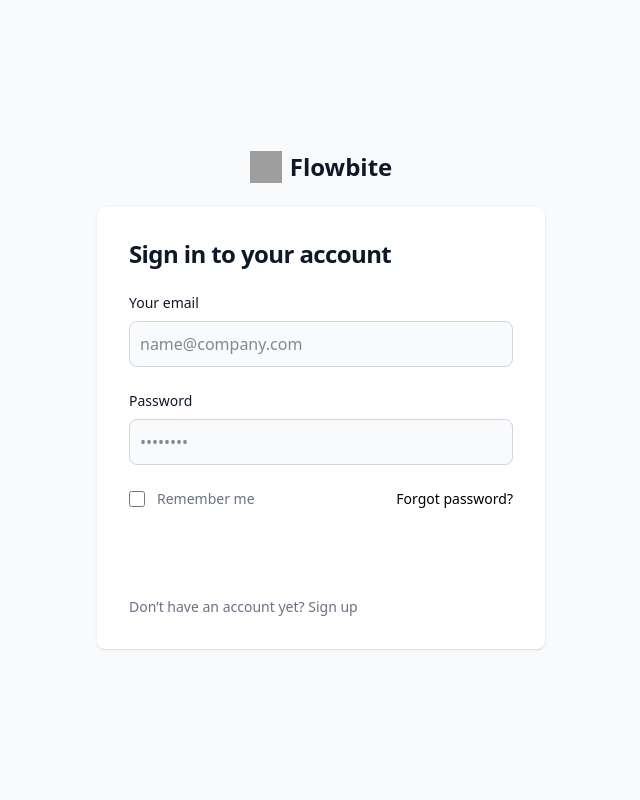
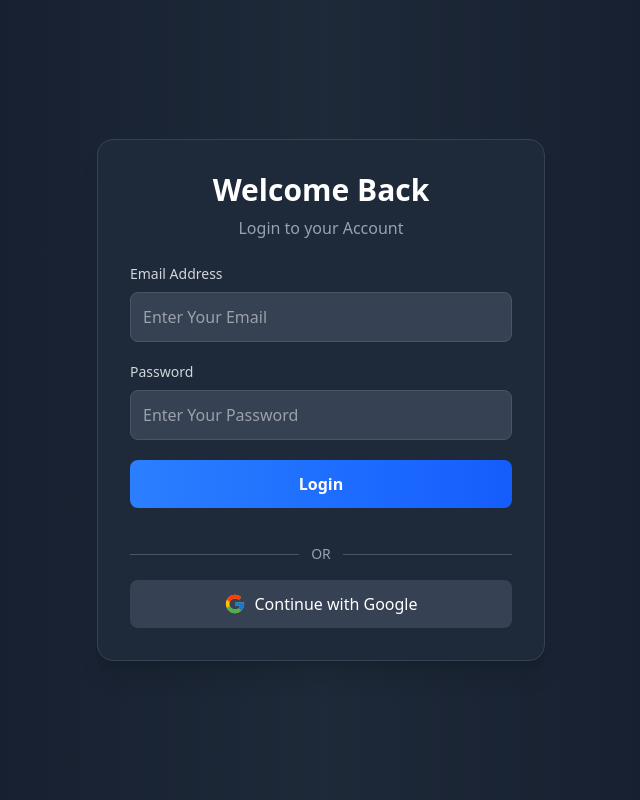
Before and after one commit to Buthmika/firebaseProjects, a React app in the folder loginAuthentication/: page / in a window 1280 px wide. Shown: the whole page, without its empty margins (319-959 px from the left). Built offline with nearby package versions, Linux system fonts and the light colour scheme; grey boxes are pictures that could not be loaded; the HTML template or start-up script is replaced by a standard one.

Commit message:
Add react-icons and update login UI
Added react-icons dependency to both root and loginAuthentication projects. Updated the login form UI in App.jsx to use react-icons and improved styling for a more modern look.

```diff
--- a/loginAuthentication/package.json
+++ b/loginAuthentication/package.json
@@ -14,6 +14,7 @@
     "firebase": "^12.1.0",
     "react": "^19.1.1",
     "react-dom": "^19.1.1",
+    "react-icons": "^5.5.0",
     "tailwindcss": "^4.1.12"
   },
   "devDependencies": {
--- a/loginAuthentication/src/App.jsx
+++ b/loginAuthentication/src/App.jsx
@@ -1,50 +1,77 @@
-import React from 'react'
+import React from "react";
+import { FcGoogle } from "react-icons/fc";
 
 function App() {
   return (
-    <div>
-    <section className="bg-gray-50 dark:bg-gray-900">
-    <div className="flex flex-col items-center justify-center px-6 py-8 mx-auto md:h-screen lg:py-0">
-      <a href="#" className="flex items-center mb-6 text-2xl font-semibold text-gray-900 dark:text-white">
-          <img className="w-8 h-8 mr-2" src="https://flowbite.s3.amazonaws.com/blocks/marketing-ui/logo.svg" alt="logo" />
-          Flowbite
-      </a>
-    <div className="w-full bg-white rounded-lg shadow dark:border md:mt-0 sm:max-w-md xl:p-0 dark:bg-gray-800 dark:border-gray-700">
-          <div className="p-6 space-y-4 md:space-y-6 sm:p-8">
-              <h1 className="text-xl font-bold leading-tight tracking-tight text-gray-900 md:text-2xl dark:text-white">
-                  Sign in to your account
-              </h1>
-              <form className="space-y-4 md:space-y-6" action="#">
-                  <div>
-                      <label htmlFor="email" className="block mb-2 text-sm font-medium text-gray-900 dark:text-white">Your email</label>
-                      <input type="email" name="email" id="email" className="bg-gray-50 border border-gray-300 text-gray-900 rounded-lg focus:ring-primary-600 focus:border-primary-600 block w-full p-2.5 dark:bg-gray-700 dark:border-gray-600 dark:placeholder-gray-400 dark:text-white dark:focus:ring-blue-500 dark:focus:border-blue-500" placeholder="name@company.com" required />
-                  </div>
-                  <div>
-                      <label htmlFor="password" className="block mb-2 text-sm font-medium text-gray-900 dark:text-white">Password</label>
-                      <input type="password" name="password" id="password" placeholder="••••••••" className="bg-gray-50 border border-gray-300 text-gray-900 rounded-lg focus:ring-primary-600 focus:border-primary-600 block w-full p-2.5 dark:bg-gray-700 dark:border-gray-600 dark:placeholder-gray-400 dark:text-white dark:focus:ring-blue-500 dark:focus:border-blue-500" required />
-                  </div>
-                  <div className="flex items-center justify-between">
-                      <div className="flex items-start">
-                                                    <div className="flex items-center h-5">
-                                                        <input id="remember" aria-describedby="remember" type="checkbox" className="w-4 h-4 border border-gray-300 rounded bg-gray-50 focus:ring-3 focus:ring-primary-300 dark:bg-gray-700 dark:border-gray-600 dark:focus:ring-primary-600 dark:ring-offset-gray-800" required />
-                          </div>
-                                                    <div className="ml-3 text-sm">
-                                                        <label htmlFor="remember" className="text-gray-500 dark:text-gray-300">Remember me</label>
-                          </div>
-                      </div>
-                      <a href="#" className="text-sm font-medium text-primary-600 hover:underline dark:text-primary-500">Forgot password?</a>
-                  </div>
-                  <button type="submit" className="w-full text-white bg-primary-600 hover:bg-primary-700 focus:ring-4 focus:outline-none focus:ring-primary-300 font-medium rounded-lg text-sm px-5 py-2.5 text-center dark:bg-primary-600 dark:hover:bg-primary-700 dark:focus:ring-primary-800">Sign in</button>
-                  <p className="text-sm font-light text-gray-500 dark:text-gray-400">
-                      Don’t have an account yet? <a href="#" className="font-medium text-primary-600 hover:underline dark:text-primary-500">Sign up</a>
-                  </p>
-              </form>
+    <div className="flex items-center justify-center min-h-screen bg-gradient-to-r from-gray-900 via-gray-800 to-gray-900">
+      <div className="w-full max-w-md p-8 bg-gray-800 rounded-2xl shadow-xl border border-gray-700">
+        {/* Title */}
+        <h1 className="text-3xl font-bold text-center text-white mb-2">
+          Welcome Back
+        </h1>
+        <p className="text-center text-gray-400 mb-6">Login to your Account</p>
+
+        {/* Form */}
+        <form className="space-y-5">
+          <div>
+            <label
+              htmlFor="email"
+              className="block mb-2 text-sm font-medium text-gray-300"
+            >
+              Email Address
+            </label>
+            <input
+              type="email"
+              id="email"
+              placeholder="Enter Your Email"
+              className="w-full p-3 bg-gray-700 text-white rounded-lg border border-gray-600 focus:ring-2 focus:ring-blue-500 focus:outline-none"
+              required
+            />
           </div>
+
+          <div>
+            <label
+              htmlFor="password"
+              className="block mb-2 text-sm font-medium text-gray-300"
+            >
+              Password
+            </label>
+            <input
+              type="password"
+              id="password"
+              placeholder="Enter Your Password"
+              className="w-full p-3 bg-gray-700 text-white rounded-lg border border-gray-600 focus:ring-2 focus:ring-blue-500 focus:outline-none"
+              required
+            />
+          </div>
+
+          {/* Login Button */}
+          <button
+            type="submit"
+            className="w-full py-3 rounded-lg bg-gradient-to-r from-blue-500 to-blue-600 text-white font-semibold hover:opacity-90 transition"
+          >
+            Login
+          </button>
+
+          {/* Divider */}
+          <div className="flex items-center justify-center my-4">
+            <div className="w-full h-px bg-gray-600"></div>
+            <span className="px-3 text-gray-400 text-sm">OR</span>
+            <div className="w-full h-px bg-gray-600"></div>
+          </div>
+
+          {/* Google Login Button */}
+          <button
+            type="button"
+            className="w-full flex items-center justify-center gap-2 py-3 rounded-lg bg-gray-700 hover:bg-gray-600 text-white font-medium transition"
+          >
+            <FcGoogle size={22} />
+            Continue with Google
+          </button>
+        </form>
       </div>
-  </div>
-</section>
     </div>
-  )
+  );
 }
 
-export default App
+export default App;
--- /dev/null
+++ b/package.json
@@ -0,0 +1,5 @@
+{
+  "dependencies": {
+    "react-icons": "^5.5.0"
+  }
+}
```
Also changed, not shown: 2 other files (tests, documents, lock files or other folders).
